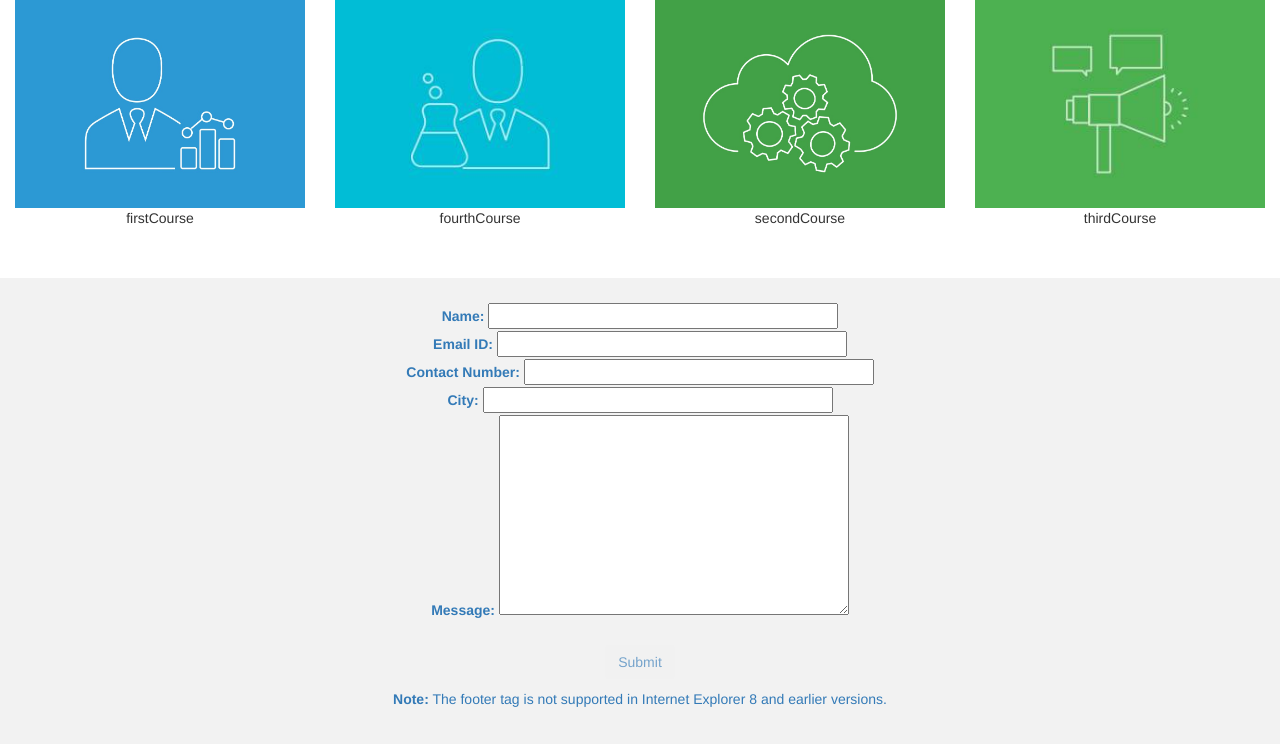
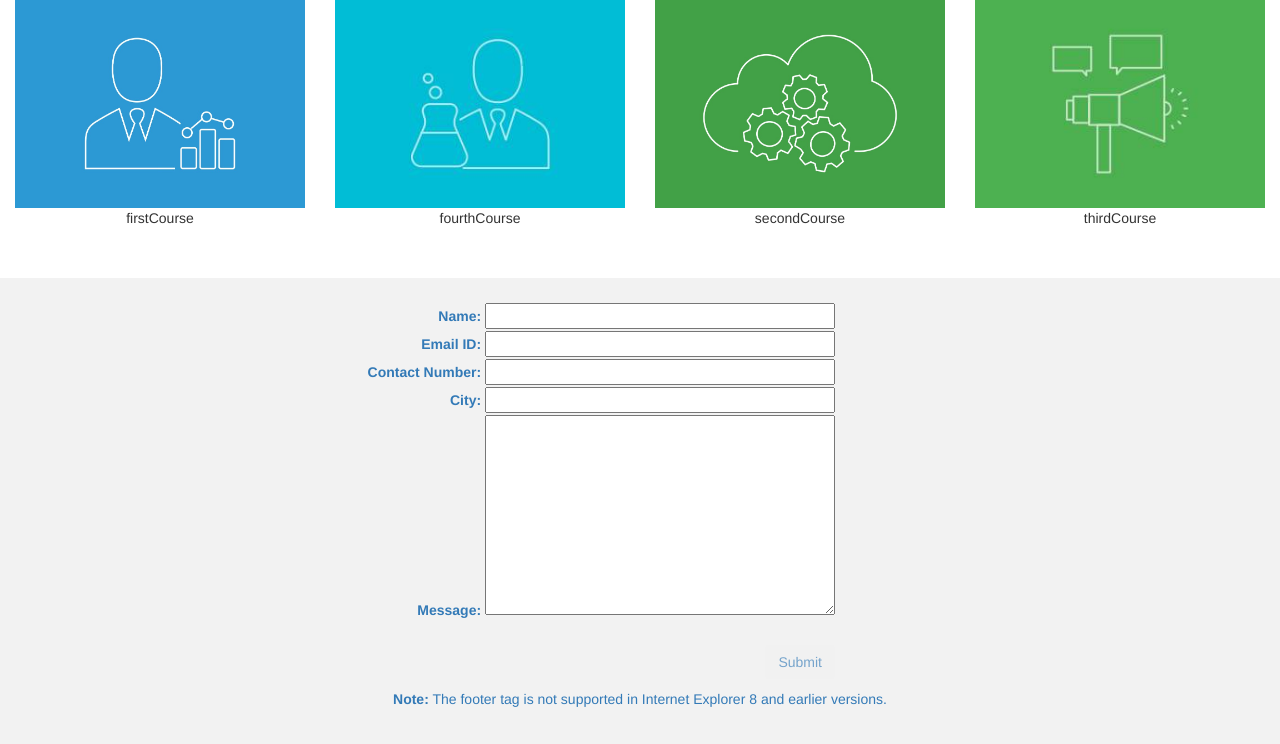
Before and after one commit to hansika17/Ray-Theory, a PHP site: page /raytheoryhsm/ in a window 1280 px wide. Shown: the part 537-1281 px from the top of the page. Run offline with PHP 8.4, Linux system fonts and the light colour scheme; data comes from the database, SQL or seed files in the repository; some libraries are stand-ins or nearby versions.

```diff
--- a/index.php
+++ b/index.php
@@ -12,8 +12,8 @@
     display: none;
     position: absolute;
     bottom: 50px;
-    left: 0;
-    width: 100%;
+    left: 5%;
+    width: 90%;
     background: #999;
     background: rbga(	,0.3);
     text-align: center
@@ -153,7 +153,8 @@ $conn->close();
 <a name='contact'/>
 <footer>
 <center>
-  <div ng-controller="formCtrl" align='center'>
+<div class='row'>
+  <div ng-controller="formCtrl" align='right' class ='col-md-8'>
 <form method="post" name="myForm">
 
 <div>
@@ -190,7 +191,7 @@ $conn->close();
 <h4>{{result}}</h4>
 </form>
 
-</div>
+</div></div>
 <p><strong>Note:</strong> The footer tag is not supported in Internet Explorer 8 and earlier versions.</p>
 
 <center></footer>
```
